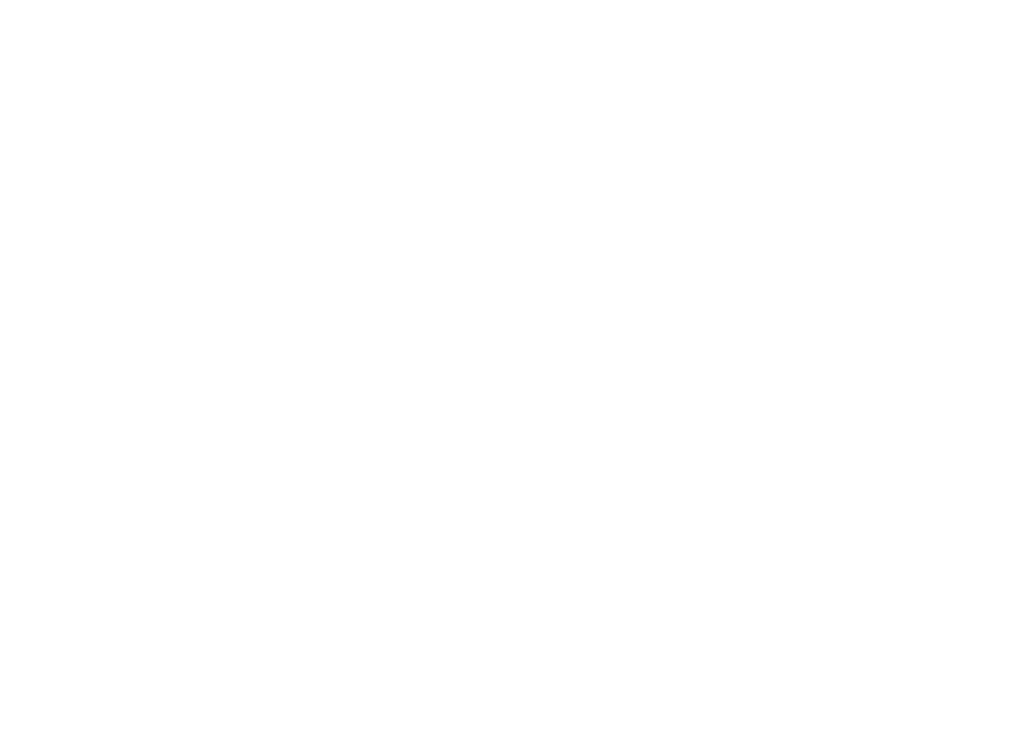
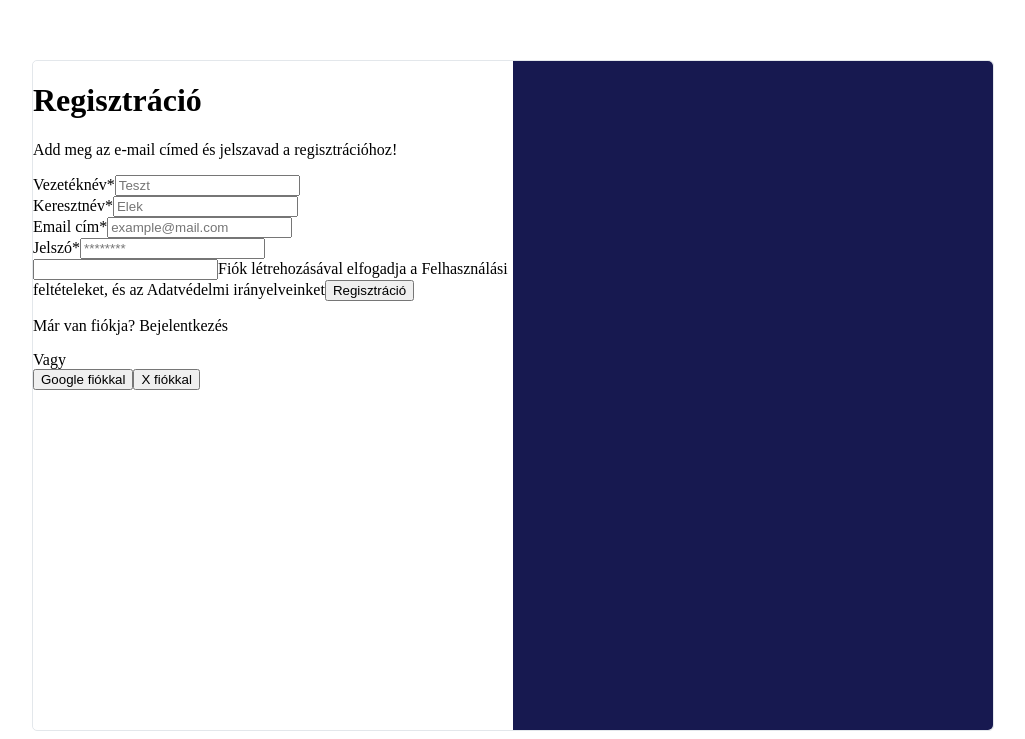
Before and after one commit to Bazska2013/registration-page-tempus, a React (Vite) app: page / in a window 1280 px wide. Shown: the part 190-929 px from the top of the page, without its empty margins (127-1152 px from the left). Before the commit the page ends 800 px from the top, so only its background shows below. Built offline with nearby package versions, Linux system fonts and the light colour scheme.

Commit message:
Created the basic semantic structure of the page

```diff
--- a/src/App.tsx
+++ b/src/App.tsx
@@ -1,10 +1,11 @@
 import './scss/main.scss';
+import Register from "./components/Register.tsx";
 
 function App() {
 
   return (
     <>
-
+      <Register />
     </>
   )
 }
--- /dev/null
+++ b/src/components/Register.tsx
@@ -0,0 +1,13 @@
+import RegisterBackground from "./RegisterBackground.tsx";
+import RegisterForm from "./RegisterForm.tsx";
+
+const Register = () => {
+    return (
+        <div className="register">
+            <RegisterForm />
+            <RegisterBackground />
+        </div>
+    )
+}
+
+export default Register;
--- /dev/null
+++ b/src/components/RegisterBackground.tsx
@@ -0,0 +1,7 @@
+const RegisterBackground = () => {
+    return (
+        <div className="registerBackground"></div>
+    )
+}
+
+export default RegisterBackground;
--- /dev/null
+++ b/src/components/RegisterForm.tsx
@@ -0,0 +1,43 @@
+const RegisterForm = () => {
+    return (
+        <div className="registerForm">
+            <h1>Regisztráció</h1>
+            <p>Add meg az e-mail címed és jelszavad a regisztrációhoz!</p>
+            <div id="textInputs">
+                <div id="nameRow">
+                    <div className="inputField">
+                        <label htmlFor="lastName">Vezetéknév<span>*</span></label>
+                        <input name="lastName" type="text" placeholder="Teszt"/>
+                    </div>
+                    <div className="inputField">
+                        <label htmlFor="firstName">Keresztnév<span>*</span></label>
+                        <input name="firstName" type="text" placeholder="Elek"/>
+                    </div>
+                </div>
+                <div className="inputField">
+                    <label htmlFor="email">Email cím<span>*</span></label>
+                    <input name="email" type="email" placeholder="example@mail.com"/>
+                </div>
+                <div className="inputField">
+                    <label htmlFor="password">Jelszó<span>*</span></label>
+                    <input name="password" type="email" placeholder="********"/>
+                </div>
+            </div>
+            <input name="accept" type="text" className="checkbox"/>
+            <label htmlFor="accept">Fiók létrehozásával elfogadja a <a>Felhasználási feltételeket</a>, és az <a>Adatvédelmi irányelveinket</a></label>
+            <button className="submitButton">Regisztráció</button>
+            <p>Már van fiókja? <a>Bejelentkezés</a></p>
+            <div className="orDivider">
+                <div className="line"></div>
+                <div className="text">Vagy</div>
+                <div className="line"></div>
+            </div>
+            <div id="socialsRow">
+                <button className="socialButton">Google fiókkal</button>
+                <button className="socialButton">X fiókkal</button>
+            </div>
+        </div>
+    )
+}
+
+export default RegisterForm;
--- a/src/scss/main.scss
+++ b/src/scss/main.scss
@@ -0,0 +1,23 @@
+.register {
+  width: 960px;
+  aspect-ratio: 560/390;
+  display: flex;
+  flex-direction: row;
+  border-radius: 5px;
+  border: 1px solid rgb(227, 231, 235);
+  margin: 250px auto 0;
+}
+
+.registerForm {
+  background-color: rgb(255, 255, 255);
+  width: 50%;
+  border-start-start-radius: inherit;
+  border-end-start-radius: inherit;
+}
+
+.registerBackground {
+  background-color: rgb(23, 25, 80);
+  width: 50%;
+  border-start-end-radius: inherit;
+  border-end-end-radius: inherit;
+}
```
Also changed, not shown: 1 other file (tests, documents, lock files or other folders).
